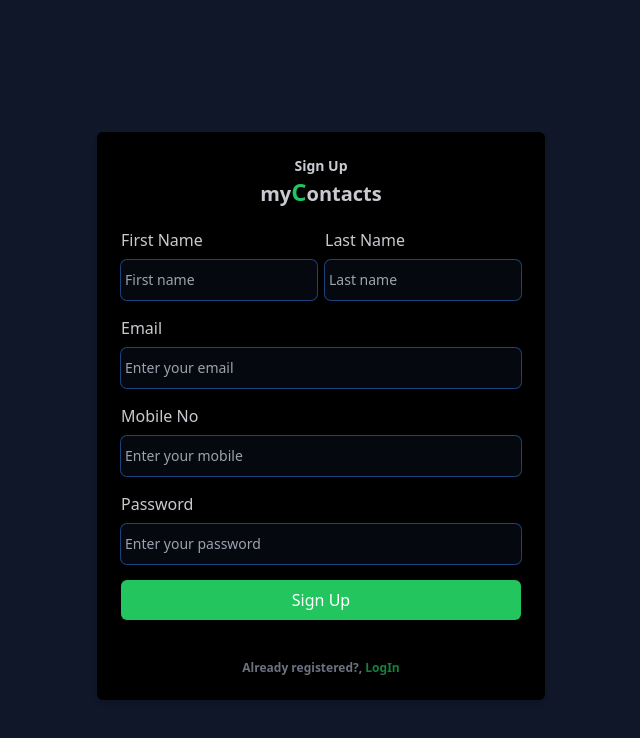
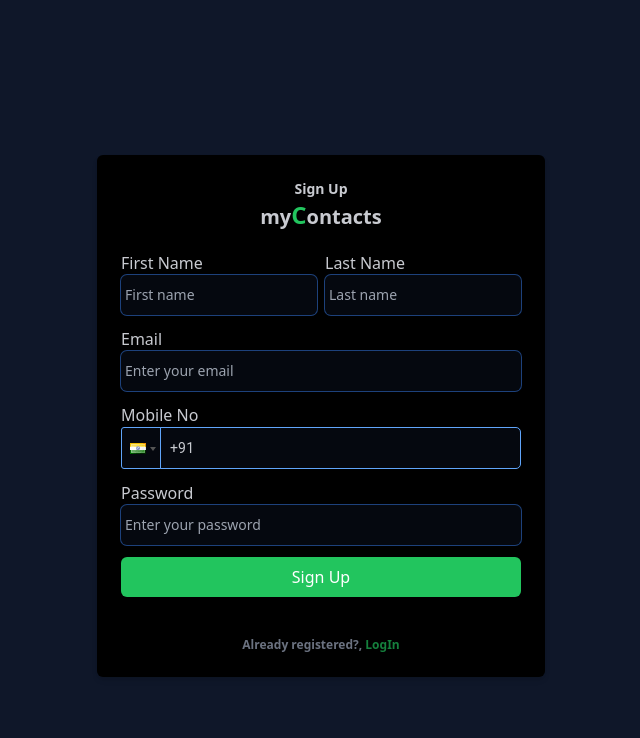
Before and after one commit to thafsi-pv/myContacts, a React (Vite) app in the folder client/: page /signup in a window 1280 px wide. Shown: the top 738 px of the page, without its empty margins (319-959 px from the left). Built offline with nearby package versions, Linux system fonts and the light colour scheme; what @react-pdf/renderer would draw is missing.

Commit message:
abortController for contact list

```diff
--- a/client/src/pages/AddDept.jsx
+++ b/client/src/pages/AddDept.jsx
@@ -4,6 +4,7 @@ import { BiPencil, BiTrash } from "react-icons/bi";
 import axios from "axios";
 import { toast } from "react-hot-toast";
 import { DEPARTMENT_API } from "../const/const";
+import { genricError } from "../utils/genricError";
 
 function AddDept() {
   const [newDept, setNewDept] = useState({ id: 0, name: "", isActive: true });
@@ -47,7 +48,7 @@ function AddDept() {
         setNewDept({ id: 0, name: "", isActive: true });
       }
     } catch (error) {
-      toast.error(error.response.data.message);
+      genricError(error);
     }
   };
 
--- a/client/src/pages/ListContacts.jsx
+++ b/client/src/pages/ListContacts.jsx
@@ -1,9 +1,8 @@
-import React, { useEffect, useState } from "react";
+import React, { useEffect, useRef, useState } from "react";
 import Input from "../components/Input";
 import { BsArrowRight } from "react-icons/bs";
 import { AiOutlineSearch } from "react-icons/ai";
 import { Link, useNavigate } from "react-router-dom";
-import BottomNavigation from "../components/BottomNavigation";
 import axios from "axios";
 import {
   formatNo,
@@ -16,19 +15,27 @@ import ShimmerContacts from "../components/ShimmerContacts";
 function ListContacts() {
   const [allContacts, setAllContacts] = useState([]);
   const navigate = useNavigate();
+  const abortController = useRef(null);
 
   const handleContact = (id) => {
     navigate("/contactDetails/" + id);
   };
 
   useEffect(() => {
+    abortController.current = new AbortController();
     getAllContacts();
+    return () => {
+      abortController.current.abort();
+    };
   }, []);
 
   const getAllContacts = async () => {
-    const response = await axios(CONTACTS_API);
+    const response = await axios.get(CONTACTS_API, {
+      signal: abortController.current.signal,
+    });
     setAllContacts(response?.data);
   };
+
   if (allContacts.length == 0) {
     return <ShimmerContacts />;
   }
--- a/client/src/pages/SignUp.jsx
+++ b/client/src/pages/SignUp.jsx
@@ -1,6 +1,8 @@
 import React from "react";
 import Input from "../components/Input";
 import { Link } from "react-router-dom";
+import PhoneInput from "react-phone-input-2";
+import "react-phone-input-2/lib/style.css";
 
 function SignUp() {
   return (
@@ -16,34 +18,53 @@ function SignUp() {
               </p>
             </div>
           </div>
-          <form className="space-y-4">
+          <form className="space-y-3">
             <div className="flex gap-2 w-full items-stretch">
-              <div className="flex-1">
+              <div className="flex-1 space-y-0">
                 <label htmlFor="email" className="text-base-500">
                   First Name
                 </label>
                 <Input type="text" placeholder="First name" />
               </div>
-              <div className="flex-1">
-                <label htmlFor="email" className="text-base-500">
+              <div className="flex-1 space-y-0">
+                <label htmlFor="email" className="text-base-500 ">
                   Last Name
                 </label>
-                <Input type="text" placeholder="Last name" />
+                <Input type="text" placeholder="Last name"/>
               </div>
             </div>
-            <div>
+            <div className="space-y-0">
               <label htmlFor="email" className="text-base-500">
                 Email
               </label>
               <Input type="text" placeholder="Enter your email" />
             </div>
-            <div>
+            <div className="space-y-0">
               <label htmlFor="email" className="text-base-500">
                 Mobile No
               </label>
-              <Input type="number" placeholder="Enter your mobile" />
+              <div className="w-full ">
+                <PhoneInput
+                  containerClass="w-100 "
+                  dropdownClass="w-100 !bg-base-200 border-0"
+                  buttonClass="w-100 !bg-base-200 !border-blue-400"
+                  inputClass="p-5 !w-full !bg-base-200  !border-blue-400 "
+                  country={"in"}
+                  onChange={''}
+                  // value={
+                  //   contactNos && contactNos[input.name]
+                  //     ? contactNos[input.name].toString()
+                  //     : ""
+                  // }
+                  inputProps={{
+                    //name: input.name,
+                    required: true,
+                    autoFocus: true,
+                  }}
+                />
+              </div>
             </div>
-            <div>
+            <div className="space-y-0">
               <label htmlFor="password" className="text-base-500">
                 Password
               </label>
--- /dev/null
+++ b/client/src/utils/genricError.js
@@ -0,0 +1,8 @@
+import { toast } from "react-hot-toast";
+
+export const genricError = (error) => {
+  if (error.response.status == 401) {
+  } else {
+    toast.error(error.response.data.message);
+  }
+};
```
